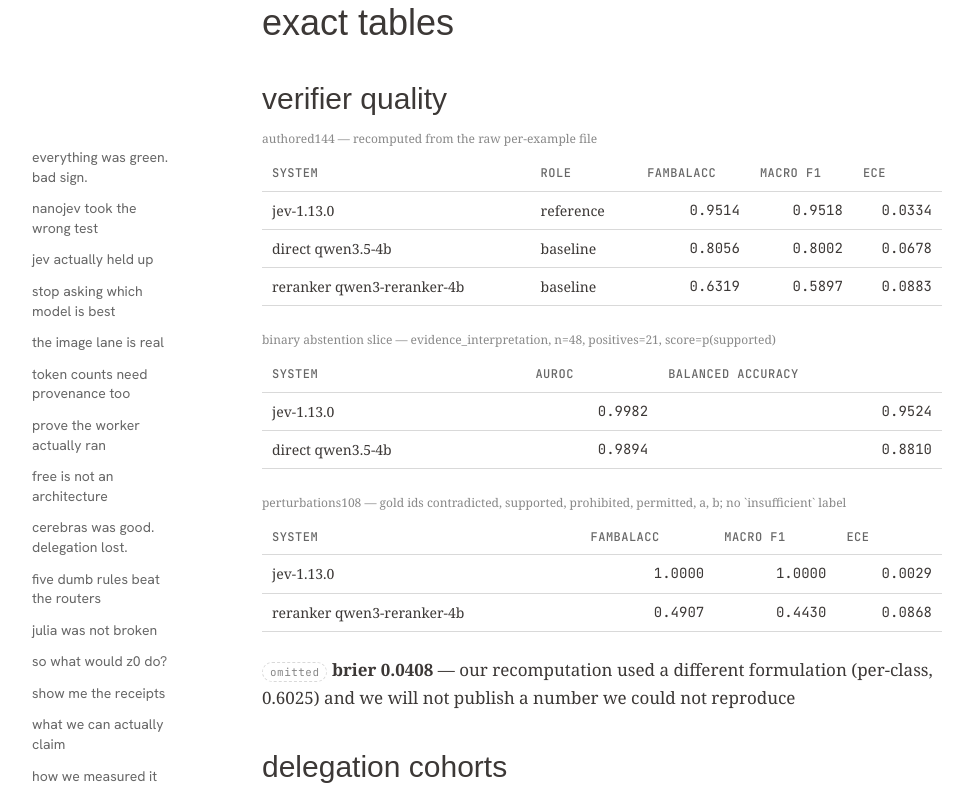
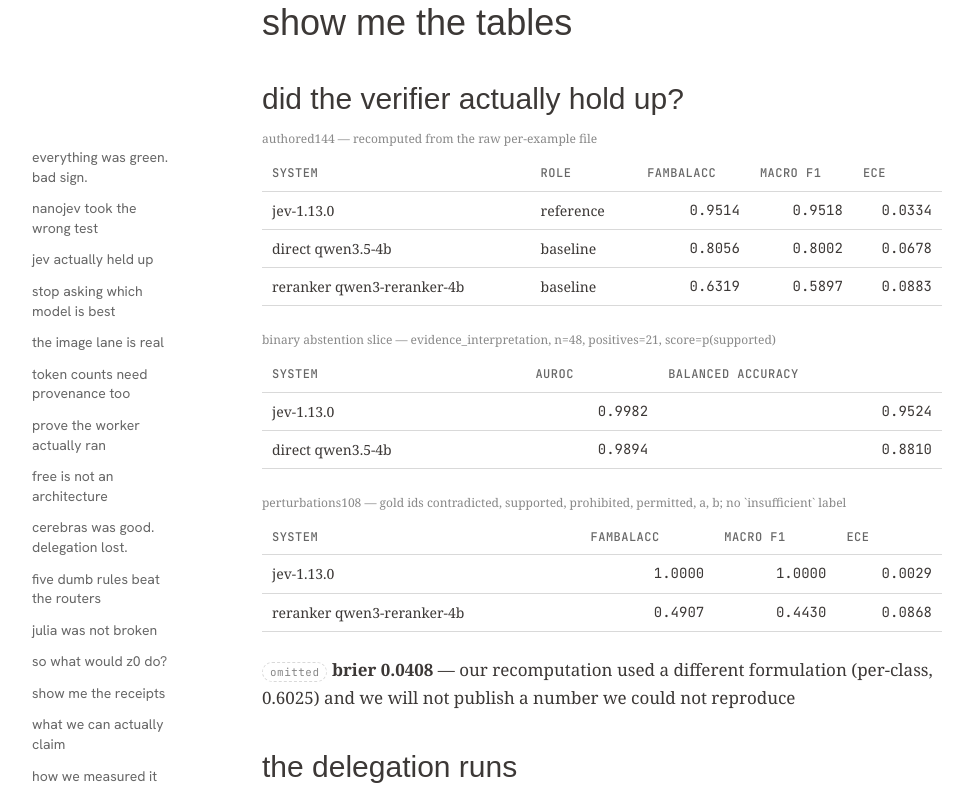
Before and after one commit to kvnloo/z0evals, a Next.js app in the folder web/: page /z0intelligence-function-routing in a window 1280 px wide. Both pictures are taken after a click on the tab "EXPLORE". Shown: the part 678-1478 px from the top of the page, without its empty margins (38-1011 px from the left). Built offline with nearby package versions, Linux system fonts and the light colour scheme; a web font is replaced by a local one.

Commit message:
style(blog): keep the routing explore tab casual too

```diff
--- a/web/app/z0intelligence-function-routing/page.tsx
+++ b/web/app/z0intelligence-function-routing/page.tsx
@@ -418,10 +418,10 @@ const story = (
 
 const explore = (
   <>
-    <h2 id="explore-tables">Exact tables</h2>
+    <h2 id="explore-tables">show me the tables</h2>
 
     <div className="explore-block">
-      <h3>Verifier quality</h3>
+      <h3>did the verifier actually hold up?</h3>
       <div className="x-table-wrap">
         <table className="x-table">
           <caption>authored144 — recomputed from the raw per-example file</caption>
@@ -509,7 +509,7 @@ const explore = (
     </div>
 
     <div className="explore-block">
-      <h3>Delegation cohorts</h3>
+      <h3>the delegation runs</h3>
       <div className="x-table-wrap">
         <table className="x-table">
           <caption>Cerebras qwen-3.8-27b · reasoning_effort=none · 30 repeats each of two tasks</caption>
@@ -592,7 +592,7 @@ const explore = (
     </div>
 
     <div className="explore-block">
-      <h3>Harness route matrix</h3>
+      <h3>who actually ran what?</h3>
       <div className="x-table-wrap">
         <table className="x-table">
           <caption>Four concurrent HTTP clients. Labels are clients, not claims of installed integration.</caption>
@@ -622,7 +622,7 @@ const explore = (
       </div>
     </div>
 
-    <h2 id="claims">Claim status</h2>
+    <h2 id="claims">what can i actually claim?</h2>
     <p>
       Every claim carries its evidence level. <strong>UNKNOWN</strong> is a first-class value: it
       means we did not reproduce the evidence, not that the number is small.
@@ -652,7 +652,7 @@ const explore = (
       </table>
     </div>
 
-    <h2 id="methods">Methodology</h2>
+    <h2 id="methods">how i measured this</h2>
     <div className="x-table-wrap">
       <table className="x-table">
         <thead>
@@ -674,14 +674,14 @@ const explore = (
       </table>
     </div>
 
-    <h2 id="limitations">Limitations</h2>
+    <h2 id="limitations">where this could still be wrong</h2>
     <ul>
       {EX.limitations.map((l) => (
         <li key={l}>{l}</li>
       ))}
     </ul>
 
-    <h2 id="sources">Sources &amp; receipts</h2>
+    <h2 id="sources">source pins + receipts</h2>
     <div className="x-table-wrap">
       <table className="x-table">
         <caption>Pinned revisions</caption>
```
